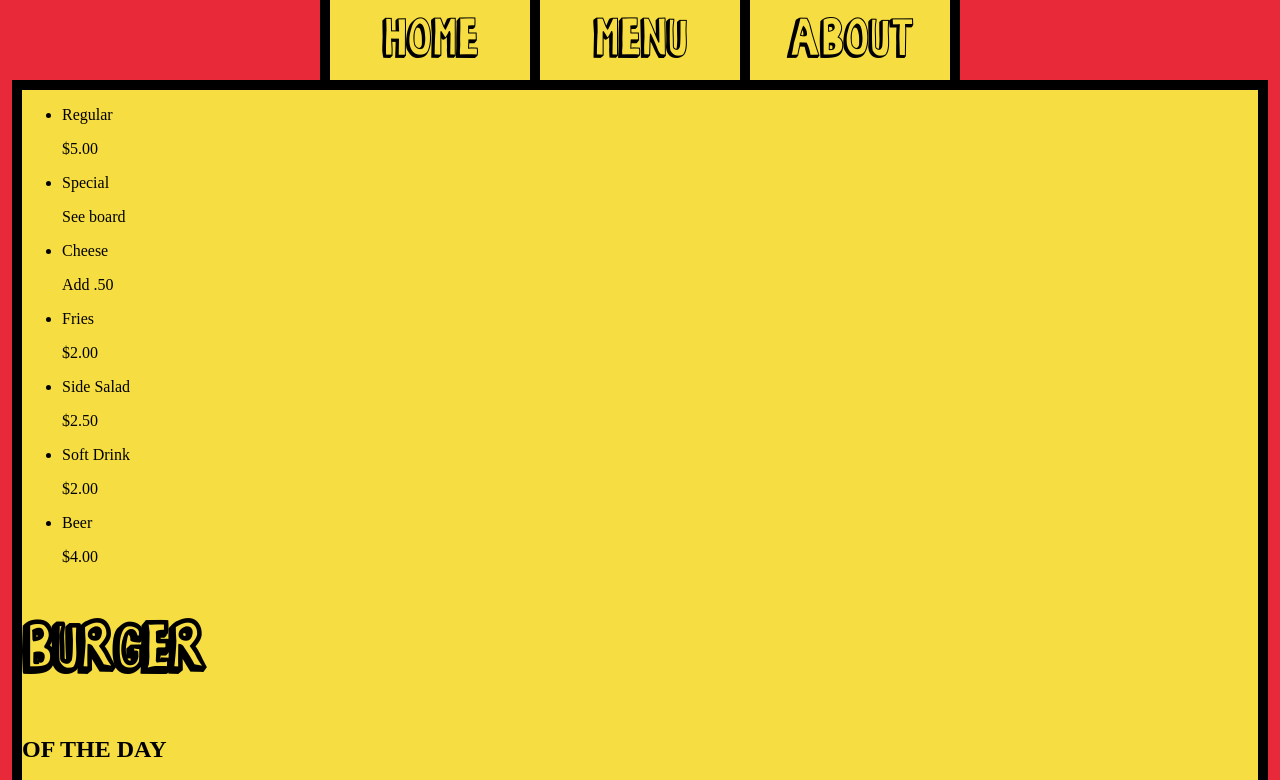
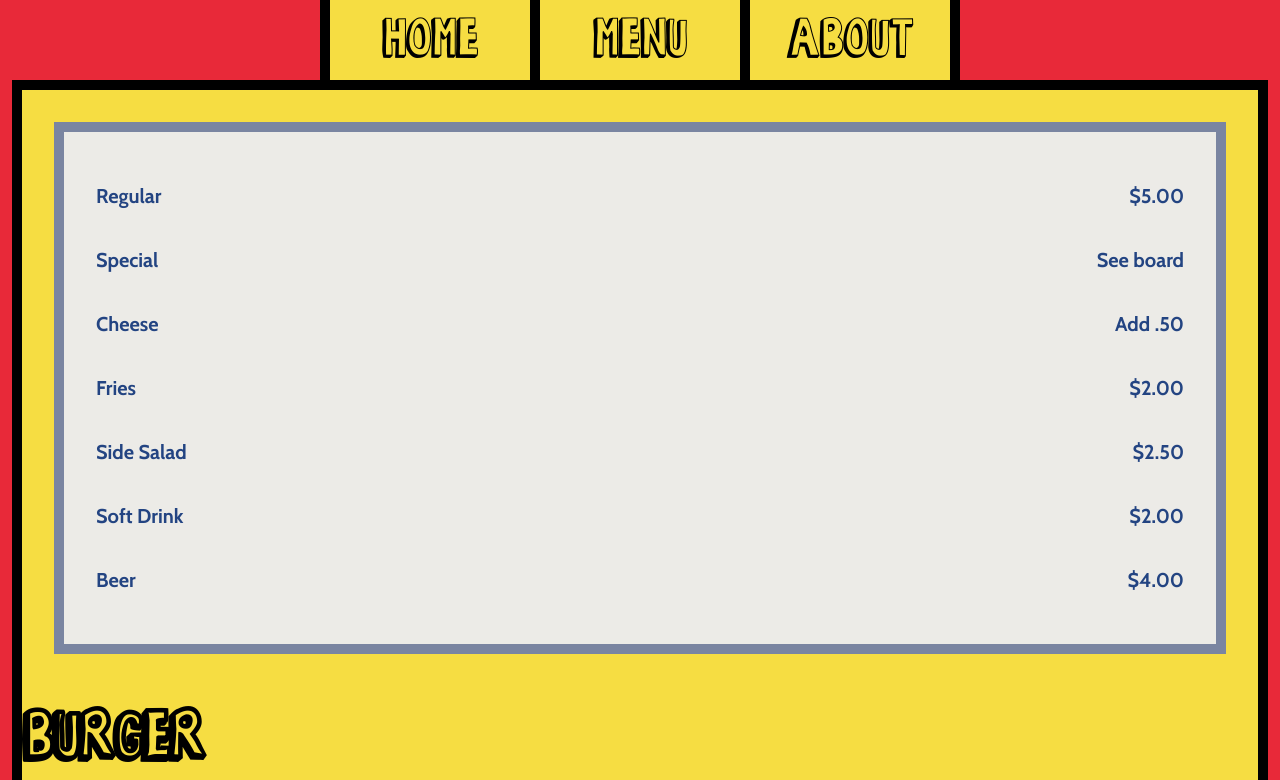
Before and after one commit to AnEvilPenguin/odin-restaurant-project, a website built with webpack: page src/index.html in a window 1280 px wide. Both pictures are taken after a click on the button "Menu". Shown: the top 780 px of the page. Built offline with nearby package versions, Linux system fonts and the light colour scheme; a web font is replaced by a local one.

Commit message:
feat: add menu styling

```diff
--- a/src/index.html
+++ b/src/index.html
@@ -5,6 +5,9 @@
     <meta charset="UTF-8">
     <meta name="viewport" content="width=device-width, initial-scale=1.0">
     <title>Bobs Burgers</title>
+    <style>
+        @import url('https://fonts.googleapis.com/css2?family=Cabin:ital,wght@0,400..700;1,400..700&display=swap')
+    </style>
 </head>
 
 <body>
--- a/src/styles.css
+++ b/src/styles.css
@@ -61,7 +61,29 @@ h1 {
     font-weight: bolder;
 }
 
+.regularMenu {
+    padding: 2em;
+    margin: 2em;
 
+    border: 10px solid #7a85a1;
 
+    background-color: #ecebe7;
+}
+
+ul {
+    list-style: none;
+    padding: 0px;
+    margin: 0px;
+}
+
+.menuItem {
+    display: flex;
+    justify-content: space-between;
+
+    color: #234482;
+    font-family: cabin, sans-serif;
+    font-weight: bolder;
+    font-size: 1.25rem;
+}
 /* TODO Chalkboard for menu */
 ;
```
Also changed, not shown: dist/index.html.
